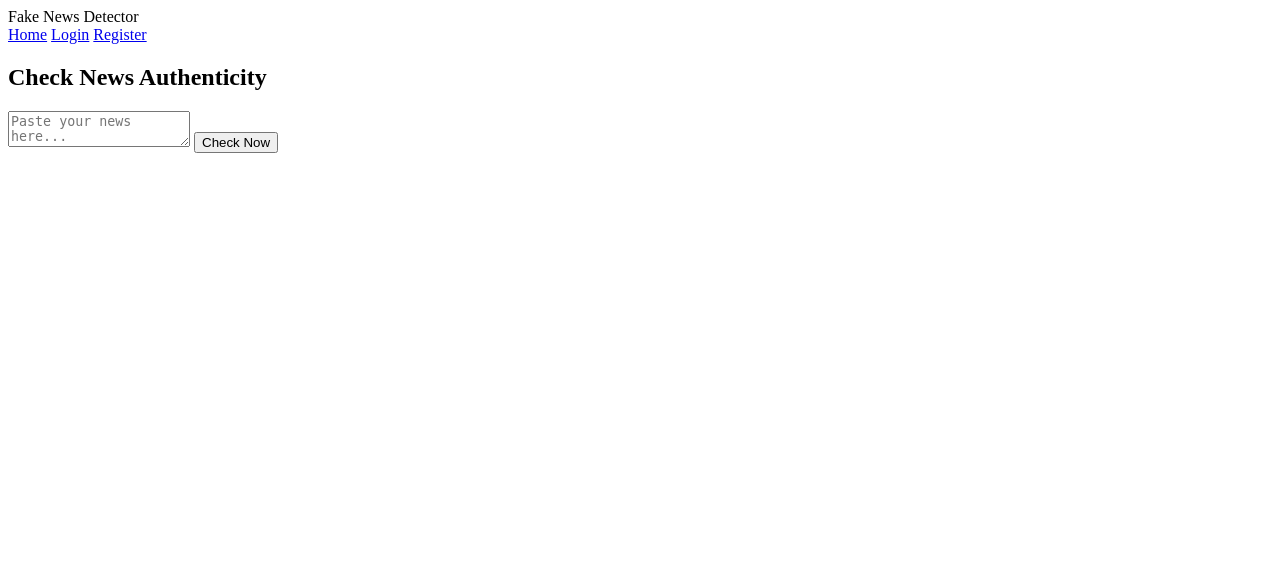
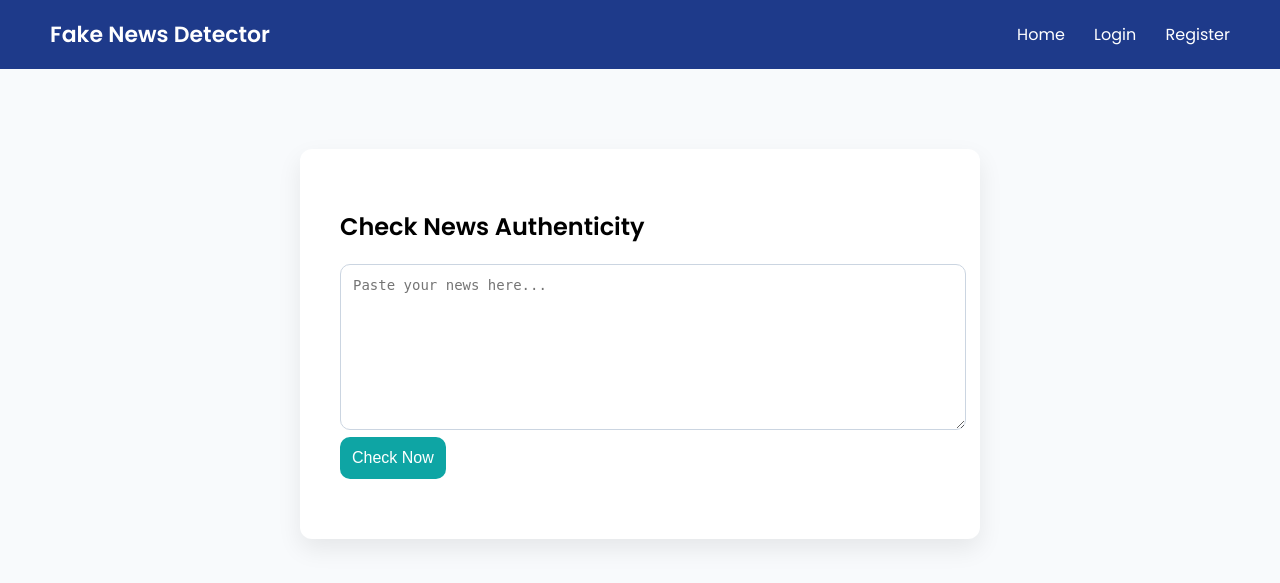
Before and after one commit to kusumakarananya-code/fake-news-detector, a Flask app: page / in a window 1280 px wide. Shown: the top 583 px of the page. Run offline with Flask 3, Linux system fonts and the light colour scheme; parts of the project's set-up code (start-up, migrations or seed data) failed here and were passed over.

Commit message:
Updated UI with professional styling and separated login/register pages

```diff
--- a/static/style.css
+++ b/static/style.css
@@ -1,90 +1,168 @@
 body {
+
 font-family: 'Poppins', sans-serif;
-    margin: 0;
-    background: linear-gradient(120deg,#4facfe,#00f2fe);
+
+margin:0;
+
+background:#F8FAFC;
+
 }
+
 
 /* NAVBAR */
 
-.navbar {
+.navbar{
+
 display:flex;
+
 justify-content:space-between;
+
 align-items:center;
-    padding:15px 40px;
-    background:white;
-    box-shadow:0px 2px 10px rgba(0,0,0,0.1);
+
+padding:18px 50px;
+
+background:#1E3A8A;
+
+color:white;
+
 }
 
-.logo {
+
+.logo{
+
 font-size:22px;
+
 font-weight:600;
+
 }
 
-.nav-links a {
+
+.nav-links a{
+
+margin-left:25px;
+
 text-decoration:none;
-    margin-left:20px;
-    color:#333;
+
+color:white;
+
 font-weight:500;
+
+transition:.3s;
+
 }
+
+
+.nav-links a:hover{
+
+color:#0EA5A4;
+
+}
+
+
 
 /* MAIN CARD */
 
-.container {
+.container{
+
 display:flex;
+
 justify-content:center;
-    align-items:center;
-    height:80vh;
+
+margin-top:80px;
+
 }
 
-.card {
+
+.card{
+
 background:white;
+
+width:600px;
+
 padding:40px;
-    border-radius:15px;
-    width:420px;
-    box-shadow:0px 8px 25px rgba(0,0,0,0.2);
+
+border-radius:12px;
+
+box-shadow:0px 10px 25px rgba(0,0,0,.08);
+
 }
+
 
 /* INPUTS */
 
-textarea {
+textarea{
+
 width:100%;
+
 height:140px;
+
 border-radius:10px;
-    border:1px solid #ccc;
+
+border:1px solid #CBD5E1;
+
 padding:12px;
+
+font-size:14px;
+
 }
 
-input {
+
+input{
+
 width:100%;
+
 padding:12px;
-    margin-top:10px;
+
+margin-top:15px;
+
 border-radius:10px;
-    border:1px solid #ccc;
+
+border:1px solid #CBD5E1;
+
 }
+
 
 /* BUTTON */
 
-button {
-    width:100%;
+button{
+
+background:#0EA5A4;
+
+border:none;
+
 padding:12px;
-    border:none;
+
 border-radius:10px;
-    margin-top:15px;
-    background:linear-gradient(120deg,#4facfe,#00f2fe);
+
 color:white;
+
 font-size:16px;
+
 cursor:pointer;
+
 transition:.3s;
+
 }
 
-button:hover {
-    transform:scale(1.05);
+
+button:hover{
+
+background:#028C8C;
+
 }
 
-/* RESULT TEXT */
 
-.result {
-    margin-top:15px;
+
+/* RESULT */
+
+.result{
+
+margin-top:20px;
+
+font-size:18px;
+
+font-weight:600;
+
 text-align:center;
-    font-weight:bold;
+
 }
--- a/templates/index.html
+++ b/templates/index.html
@@ -8,7 +8,8 @@
 <!-- Google Font -->
 <link href="https://fonts.googleapis.com/css2?family=Poppins:wght@300;400;600&display=swap" rel="stylesheet">
 
-
+<link rel="stylesheet"
+href="{{ url_for('static', filename='style.css') }}">
 </head>
 
 <body>
```
Lines whose indentation alone changed are shown as unchanged.
